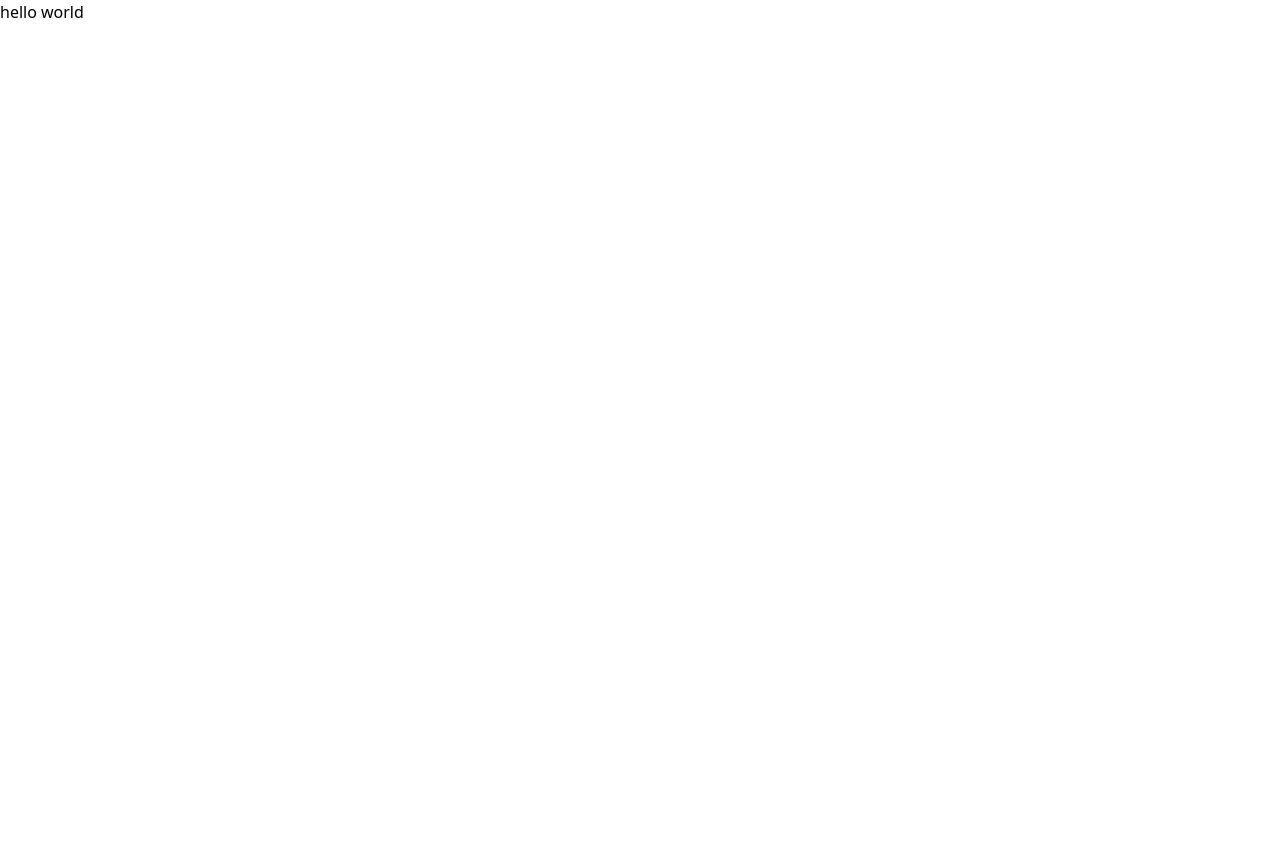
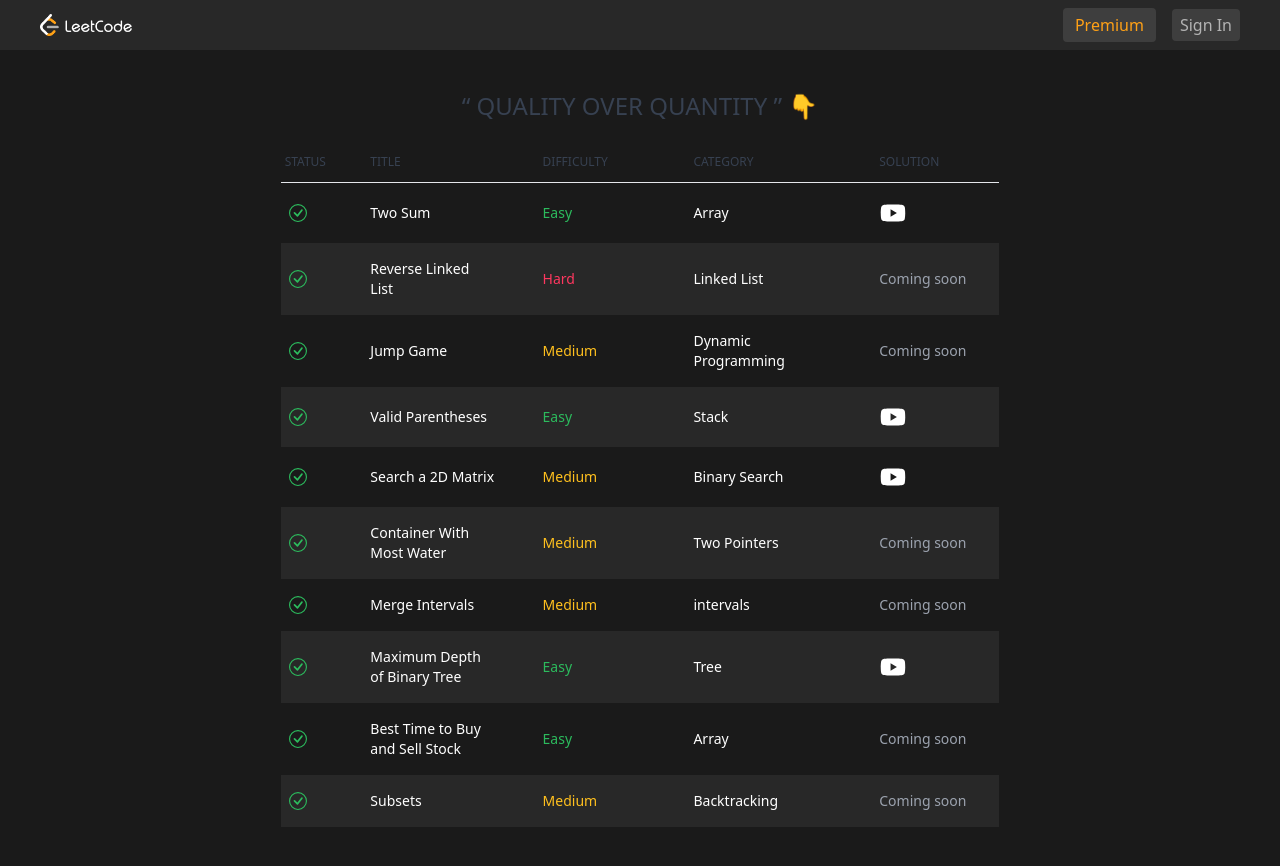
Before and after one commit to liuguangsen0409/leetcode-clone, a Next.js app: page / in a window 1280 px wide. Before the commit the page ends 800 px from the top, so only its background shows below. Built offline with nearby package versions, Linux system fonts and the light colour scheme.

Commit message:
feat: index page ProblemsTable component

```diff
--- /dev/null
+++ b/src/components/ProblemsTable/ProblemsTable.tsx
@@ -0,0 +1,40 @@
+import { problems } from '@/mockProblems/problems';
+import React from 'react';
+import { BsCheckCircle } from 'react-icons/bs';
+import { AiFillYoutube } from "react-icons/ai";
+import Link from 'next/link'
+
+type ProblemsTableProps = {
+
+};
+
+const ProblemsTable: React.FC<ProblemsTableProps> = () => {
+
+  return (
+    <tbody className="text-white">
+      { problems.map((doc, idx) => {
+        const difficultyColor = doc.difficulty === "Easy" ? "text-dark-green-s" : doc.difficulty === "Medium" ? "text-dark-yellow" : "text-dark-pink";
+        return (
+          <tr className={`${ idx % 2 === 1 ? 'bg-dark-layer-1' : '' }`} key={ doc.id }>
+            <td className="px-2 py-4 font-medium whitespace-nowarp text-dark-green-s">
+              <BsCheckCircle fontSize="18" width="18" />
+            </td>
+            <td className="px-6 py-4">
+              <Link className="hover:text-blue-600 cursor-pointer" href={`/problems/${doc.id}`}>
+                { doc.title }
+              </Link>
+            </td>
+            <td className={`px-6 py-4 ${difficultyColor}`}>
+              { doc.difficulty }
+            </td>
+            <td className="px-6 py-4">{ doc.category }</td>
+            <td className="px-6 py-4">
+              { doc.videoId ? <AiFillYoutube fontSize="28" className="cursor-pointer hover:text-red-500" /> : <p className="text-gray-400">Coming soon</p>}
+            </td>
+          </tr>
+        )
+      })}
+    </tbody>
+  )
+}
+export default ProblemsTable;
--- /dev/null
+++ b/src/components/Topbar/Topbar.tsx
@@ -0,0 +1,36 @@
+import React from 'react';
+import Link from 'next/link';
+
+type TopbarProps = {
+
+};
+
+const Topbar:React.FC<TopbarProps> = () => {
+
+  return (
+    <nav className='relative flex h-[50px] w-full shrink-0 items-center px-5 bg-dark-layer-1 text-dark-gray-7'>
+			<div className={`flex w-full items-center justify-between max-w-[1200px] mx-auto`}>
+				<Link href='/' className='h-[22px] flex-1'>
+					<img src='/logo-full.png' alt='Logo' className='h-full' />
+				</Link>
+
+				<div className='flex items-center space-x-4 flex-1 justify-end'>
+					<div>
+						<a
+							href='https://www.buymeacoffee.com/burakorkmezz'
+							target='_blank'
+							rel='noreferrer'
+							className='bg-dark-fill-3 py-1.5 px-3 cursor-pointer rounded text-brand-orange hover:bg-dark-fill-2'
+						>
+							Premium
+						</a>
+					</div>
+					<Link href='/auth'>
+						<button className='bg-dark-fill-3 py-1 px-2 cursor-pointer rounded '>Sign In</button>
+					</Link>
+				</div>
+			</div>
+    </nav>
+  )
+}
+export default Topbar;
--- /dev/null
+++ b/src/mockProblems/problems.ts
@@ -0,0 +1,91 @@
+export type Problem = {
+	id: string;
+	title: string;
+	difficulty: string;
+	category: string;
+	order: number;
+	videoId?: string;
+};
+
+export const problems: Problem[] = [
+	{
+		id: "two-sum",
+		title: "Two Sum",
+		difficulty: "Easy",
+		category: "Array",
+		order: 1,
+		videoId: "8-k1C6ehKuw",
+	},
+	{
+		id: "reverse-linked-list",
+		title: "Reverse Linked List",
+		difficulty: "Hard",
+		category: "Linked List",
+		order: 2,
+		videoId: "",
+	},
+	{
+		id: "jump-game",
+		title: "Jump Game",
+		difficulty: "Medium",
+		category: "Dynamic Programming",
+		order: 3,
+		videoId: "",
+	},
+	{
+		id: "valid-parentheses",
+		title: "Valid Parentheses",
+		difficulty: "Easy",
+		category: "Stack",
+		order: 4,
+		videoId: "xty7fr-k0TU",
+	},
+	{
+		id: "search-a-2d-matrix",
+		title: "Search a 2D Matrix",
+		difficulty: "Medium",
+		category: "Binary Search",
+		order: 5,
+		videoId: "ZfFl4torNg4",
+	},
+	{
+		id: "container-with-most-water",
+		title: "Container With Most Water",
+		difficulty: "Medium",
+		category: "Two Pointers",
+		order: 6,
+		videoId: "",
+	},
+	{
+		id: "merge-intervals",
+		title: "Merge Intervals",
+		difficulty: "Medium",
+		category: "intervals",
+		order: 7,
+		videoId: "",
+	},
+	{
+		id: "maximum-depth-of-binary-tree",
+		title: "Maximum Depth of Binary Tree",
+		difficulty: "Easy",
+		category: "Tree",
+		order: 8,
+		videoId: "4qYTqOiRMoM",
+	},
+	{
+		id: "best-time-to-buy-and-sell-stock",
+		title: "Best Time to Buy and Sell Stock",
+		difficulty: "Easy",
+		category: "Array",
+		order: 9,
+		videoId: "",
+	},
+	{
+		id: "subsets",
+		title: "Subsets",
+		difficulty: "Medium",
+		category: "Backtracking",
+		order: 10,
+		videoId: "",
+	},
+];
--- a/src/pages/index.tsx
+++ b/src/pages/index.tsx
@@ -1,5 +1,41 @@
+import ProblemsTable from '@/components/ProblemsTable/ProblemsTable'
+import Topbar from '@/components/Topbar/Topbar'
+
 export default function Home() {
   return (
-    <h1>hello world</h1>
+    <>
+      <main className="bg-dark-layer-2 min-h-screen">
+        <Topbar />
+        <h1 className='text-2xl text-center text-gray-700 dark:text-gray-400 font-medium uppercase mt-10 mb-5'>
+          &ldquo; QUALITY OVER QUANTITY &rdquo; 👇
+        </h1>
+
+        <div className='relative overflow-x-auto mx-auto px-6 pb-10'>
+          <table className='text-sm text-left text-gray-500 dark:text-gray-400 sm:w-7/12 w-full max-w-[1200px] mx-auto'>
+            <thead className='text-xs text-gray-700 uppercase dark:text-gray-400 border-b '>
+              <tr>
+                <th scope='col' className='px-1 py-3 w-0 font-medium'>
+                  Status
+                </th>
+                <th scope='col' className='px-6 py-3 w-0 font-medium'>
+                  Title
+                </th>
+                <th scope='col' className='px-6 py-3 w-0 font-medium'>
+                  Difficulty
+                </th>
+
+                <th scope='col' className='px-6 py-3 w-0 font-medium'>
+                  Category
+                </th>
+                <th scope='col' className='px-6 py-3 w-0 font-medium'>
+                  Solution
+                </th>
+              </tr>
+            </thead>
+            <ProblemsTable />
+          </table>
+        </div>
+      </main>
+    </>
   )
 }
```
